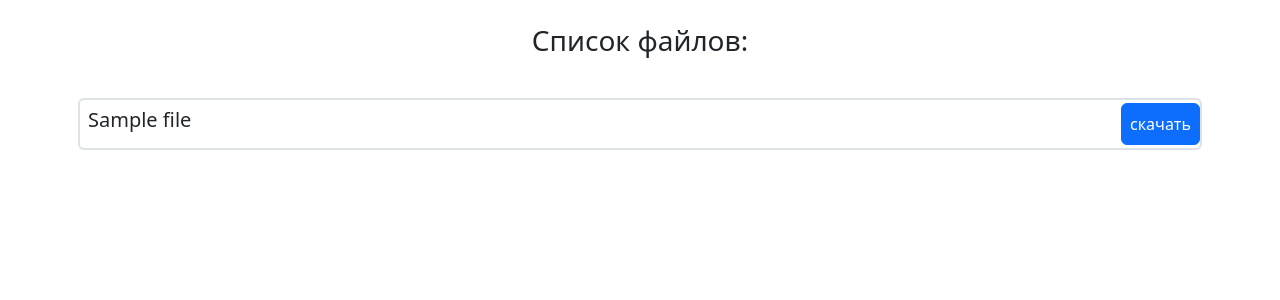
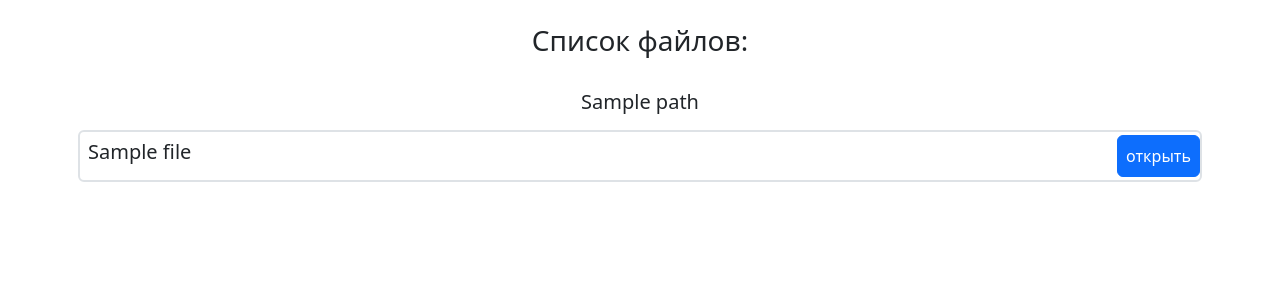
Before and after one commit to mike-sazonov/Yandex_api, a Django app: template web_app/templates/web_app/files.html in a window 1280 px wide. Shown: the top 300 px of the page. Run offline with Django 5.2, Linux system fonts and the light colour scheme; the template is opened without the code that fills it: most values are stand-ins (such as "Sample title", 1, 10 or a date in 2020); some libraries are stand-ins or nearby versions.

Commit message:
Add new feature. Open directories for checking files.

```diff
--- a/web_app/forms.py
+++ b/web_app/forms.py
@@ -1,5 +1,9 @@
+from email.policy import default
+
 from django import forms
 
 
 class PublicKeyForm(forms.Form):
-    key = forms.CharField(max_length=50)
+    key = forms.CharField(max_length=50)    # поле для ввода публичной ссылки
+    path = forms.CharField(initial='/') # поле, указывающее путь к файлу (по умолчанию - /)
+    path.widget = path.hidden_widget()  # данное поле скрыто
--- a/web_app/templates/web_app/files.html
+++ b/web_app/templates/web_app/files.html
@@ -5,7 +5,9 @@
 
 {% block content %}
 <div class="text-center p-4"><h3>Список файлов:</h3></div>
+<h5 class="text-center">{{ path }}</h5>
     {% for i in files %}
+        {% if i.type == 'file' %}
             <div class="container text-center p-2">
                 <div class="col border border-2 rounded-2">
                     <div class="hstack gap-3">
@@ -14,5 +16,15 @@
                     </div>
                 </div>
             </div>
+        {% else %}
+            <div class="container text-center p-2">
+                <div class="col border border-2 rounded-2">
+                    <div class="hstack gap-3">
+                        <h5 class="p-2">{{i.name}}</h5>
+                        <a href="/files/?key={{key}}&path={{i.path}}" class="btn btn-primary p-2 ms-auto">открыть</a>
+                    </div>
+                </div>
+            </div>
+        {% endif %}
     {% endfor %}
 {% endblock %}
--- a/web_app/templates/web_app/start.html
+++ b/web_app/templates/web_app/start.html
@@ -7,7 +7,7 @@
 <div class="p-3 bg-light-subtle rounded-3">
     <form action="files/">
         <label>Публичная ссылка</label>
-        {% bootstrap_form form show_label=False%}
+        {% bootstrap_form form show_label=False %}
         <button class="btn btn-primary" type="submit">Отправить</button>
     </form>
 </div>
--- a/web_app/urls.py
+++ b/web_app/urls.py
@@ -4,5 +4,5 @@ from . import views
 
 urlpatterns = [
     path('', views.StartView.as_view()),
-    path('files/', cache_page(120)(views.FilesView.as_view())),
+    path('files/', cache_page(120)(views.FilesView.as_view()), name='files'),
 ]
--- a/web_app/views.py
+++ b/web_app/views.py
@@ -15,5 +15,9 @@ class FilesView(TemplateView):
 
     def get_context_data(self, **kwargs):
         context = super().get_context_data(**kwargs)
-        context['files'] = get_response(self.request.GET['key'])
+        context['files'] = get_response(self.request.GET['key'], self.request.GET['path'])  # добавляем в контекст
+        # переменную, хранящую список, полученный из ф-ции get_response. Арг. ф-ции служат переменные, полученные из
+        # формы.
+        context['key'] = self.request.GET['key']    # переменная из формы
+        context['path'] = self.request.GET['path']  # переменная из формы
         return context
```
Also changed, not shown: web_app/api.py (+4 -4 lines), readme.md, 2 other files. Lines whose indentation alone changed are shown as unchanged.
